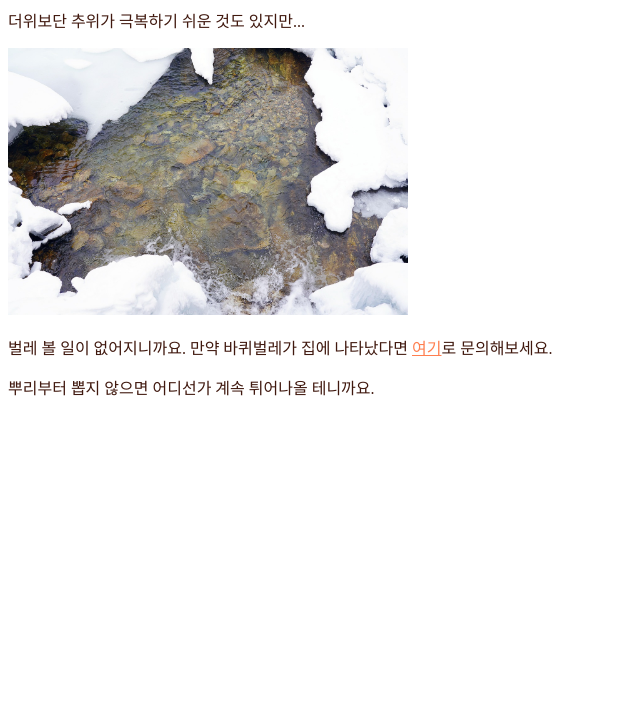
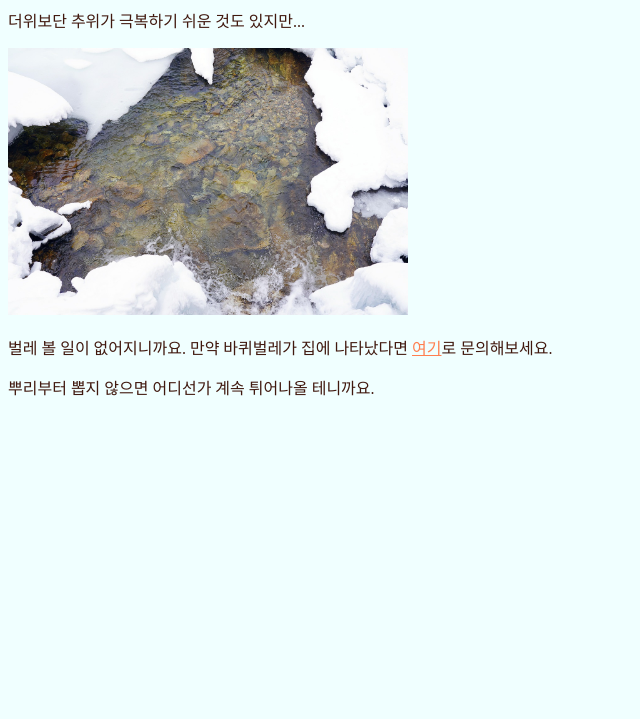
Before and after one commit to cJellyfish/firstwebsite, a plain HTML site: page index.html in a window 1280 px wide. Shown: the part 81-800 px from the top of the page, without its empty margins (0-640 px from the left). Drawn offline with Linux system fonts and the light colour scheme.

Commit message:
배경색 수정

```diff
--- a/index.html
+++ b/index.html
@@ -7,8 +7,7 @@
 
     <style>
         body{
-            border-radius: 1000000px;//이건 값을 바꿔봐도 뭐가 바뀌는지 모르겠다.
-            background-color:aquamarine;
+            background-color:azure;
             color: #40190f ;
             a {
                 color:coral;
```
